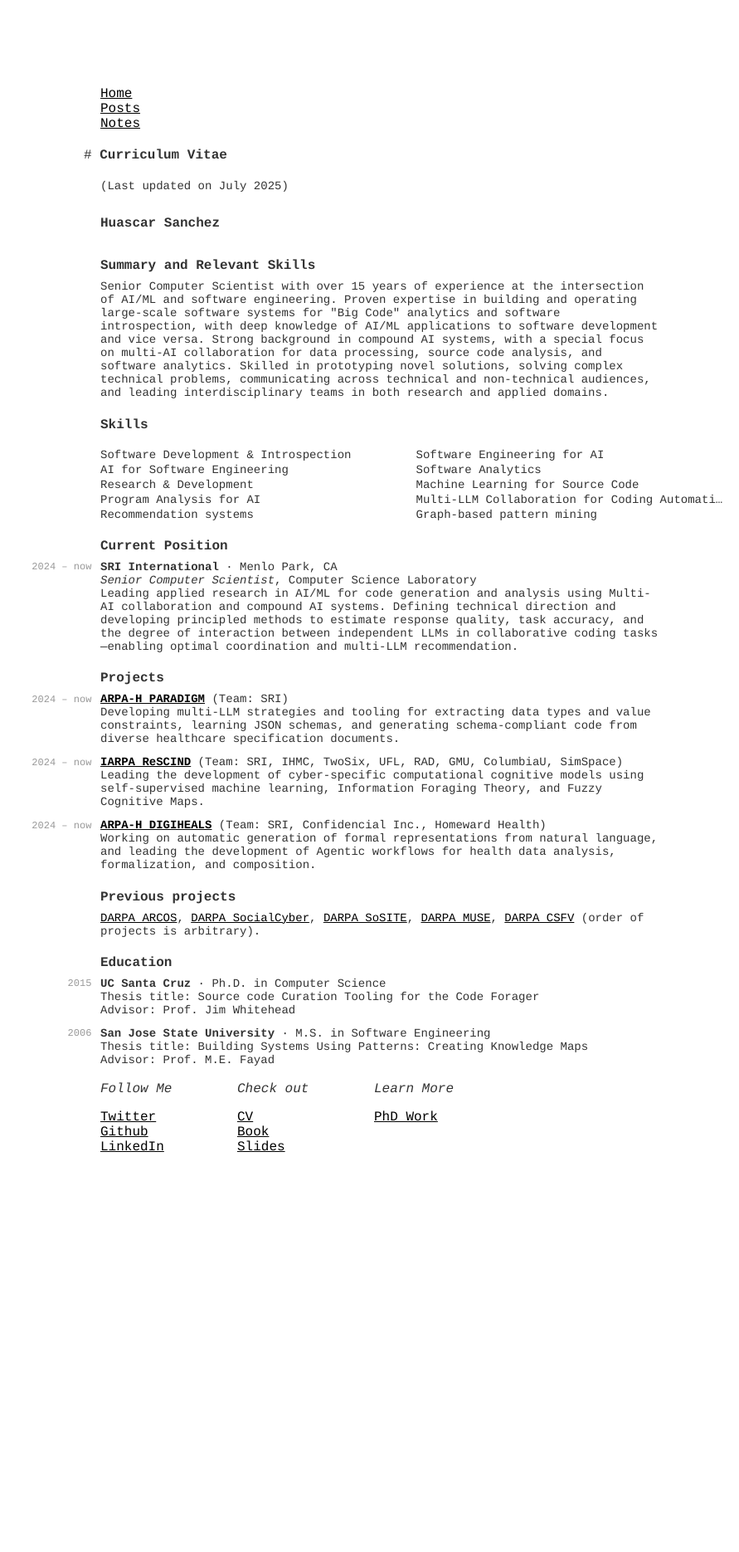
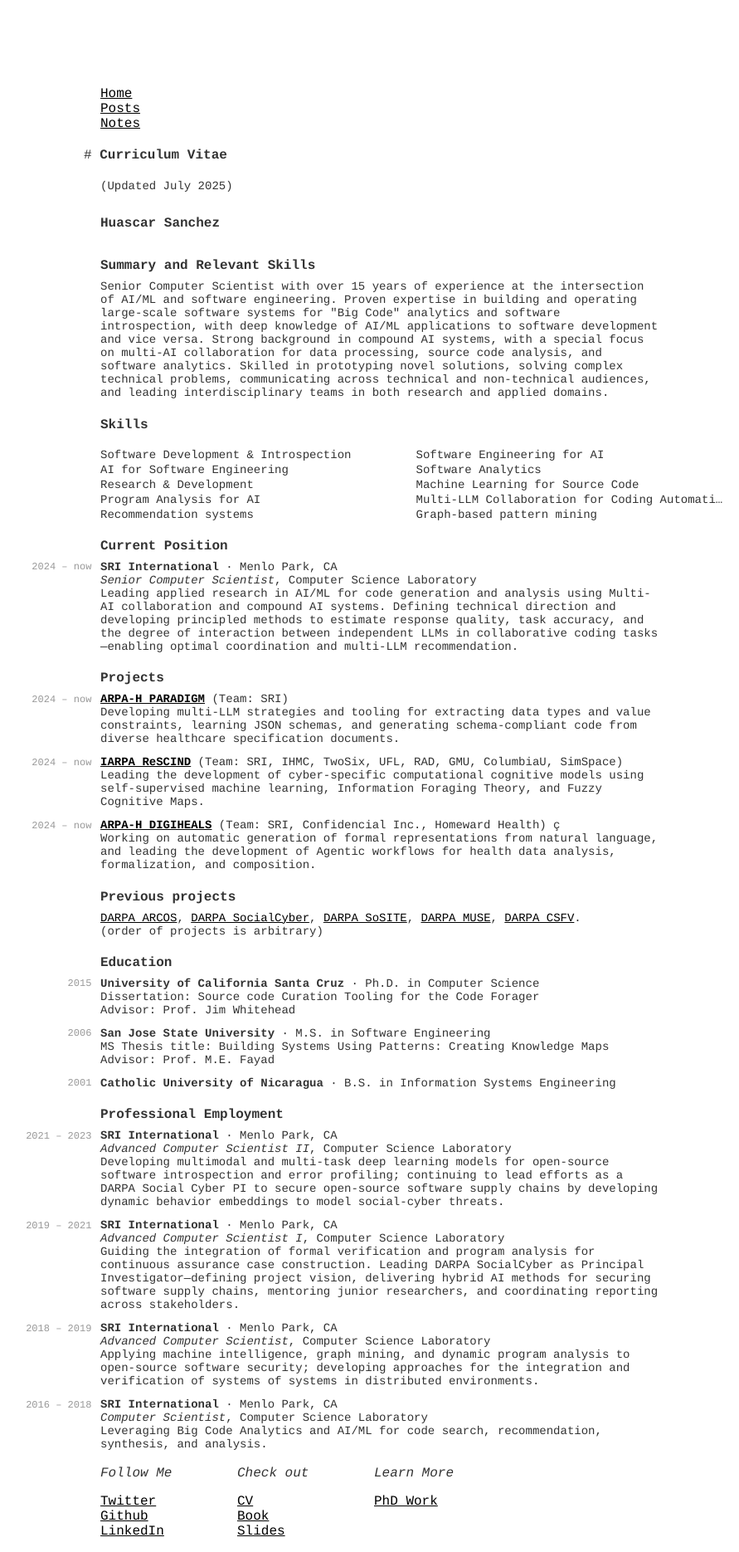
Before and after one commit to hsanchez/hsanchez.github.io, a Jekyll site: the page built from posts/notes/_posts/2017-02-01-cv.md, in a window 1280 px wide. Shown: the whole page at 83% size, without its empty margins (189-1080 px from the left). Built offline with Jekyll 4.4.1, drawn with Linux system fonts in a browser that asks for light colours; before the commit the page ends 1407 px from its top, so only the background shows below that.

Commit message:
started working on the employment section

```diff
--- a/posts/notes/_posts/2017-02-01-cv.md
+++ b/posts/notes/_posts/2017-02-01-cv.md
@@ -33,7 +33,7 @@
   <div class="section">
     <div class="entry">
       <div class="item">
-        <span class="deemph">(Last updated on July 2025)</span>
+        <span class="deemph">(Updated July 2025)</span>
       </div>
     </div>
   </div>
@@ -64,7 +64,7 @@
           <div>Graph-based pattern mining</div>
         </div>
     </div> <!-- entry -->
-</div> <!-- section -->
+</div> <!-- Summary section -->
 <div class="section">
     <div class="heading">Current Position</div>
     <div class="entry">
@@ -75,7 +75,7 @@
             <span class="deemph">Leading applied research in AI/ML for code generation and analysis using Multi-AI collaboration and compound AI systems. Defining technical direction and developing principled methods to estimate response quality, task accuracy, and the degree of interaction between independent LLMs in collaborative coding tasks&mdash;enabling optimal coordination and multi-LLM recommendation.</span>
         </div>
     </div>
-</div> <!-- section -->
+</div> <!-- Current Position section -->
 <div class="section">
     <div class="heading">Projects</div>
     <div class="entry">
@@ -95,24 +95,25 @@
     <div class="entry">
         <div class="year">2024 &ndash; now</div>
         <div class="item">
-            <span class="bold"><a href="https://arpa-h.gov/research-and-funding/programs/digiheals">ARPA-H DIGIHEALS</a></span> (Team: SRI, Confidencial Inc., Homeward Health) <br />
+            <span class="bold"><a href="https://arpa-h.gov/research-and-funding/programs/digiheals">ARPA-H DIGIHEALS</a></span> (Team: SRI, Confidencial Inc., Homeward Health) ç
             <span class="deemph">Working on automatic generation of formal representations from natural language, and leading the development of Agentic workflows for health data analysis, formalization, and composition.</span>
         </div>
     </div>
     <div class="heading">Previous projects</div>
     <div class="entry">
       <div class="item">
-        <span class="deemph"><a href="https://www.darpa.mil/program/automated-rapid-certification-of-software">DARPA ARCOS</a>, <a href="https://www.darpa.mil/program/hybrid-ai-to-protect-integrity-of-open-source-code">DARPA SocialCyber</a>, <a href="https://www.darpa.mil/program/system-of-systems-integration-technology-and-experimentation">DARPA SoSITE</a>, <a href="https://www.darpa.mil/program/mining-and-understanding-software-enclaves">DARPA MUSE</a>, <a href="https://www.darpa.mil/program/crowd-sourced-formal-verification">DARPA CSFV</a> (order of projects is arbitrary).</span>
+        <span class="deemph"><a href="https://www.darpa.mil/program/automated-rapid-certification-of-software">DARPA ARCOS</a>, <a href="https://www.darpa.mil/program/hybrid-ai-to-protect-integrity-of-open-source-code">DARPA SocialCyber</a>, <a href="https://www.darpa.mil/program/system-of-systems-integration-technology-and-experimentation">DARPA SoSITE</a>, <a href="https://www.darpa.mil/program/mining-and-understanding-software-enclaves">DARPA MUSE</a>, <a href="https://www.darpa.mil/program/crowd-sourced-formal-verification">DARPA CSFV</a>.</span> <br />
+        <span>(order of projects is arbitrary)</span>
       </div>
     </div>
-</div> <!-- section -->
+</div> <!-- Projects section -->
 <div class="section">
 	<div class="heading">Education</div>
 	<div class="entry">
 		<div class="year">2015</div>
 		<div class="item">
-			<span class="bold">UC Santa Cruz</span> &middot; Ph.D. in Computer Science <br />
-			<span class="deemph">Thesis title: Source code Curation Tooling for the Code Forager <br />
+			<span class="bold">University of California Santa Cruz</span> &middot; Ph.D. in Computer Science <br />
+			<span class="deemph">Dissertation: Source code Curation Tooling for the Code Forager <br />
 				Advisor: Prof. Jim Whitehead</span>
 		</div>
 	</div>
@@ -120,10 +121,51 @@
 		<div class="year">2006</div>
 		<div class="item">
 			<span class="bold">San Jose State University</span> &middot; M.S. in Software Engineering <br />
-			<span class="deemph">Thesis title: Building Systems Using Patterns: Creating Knowledge Maps <br />
+			<span class="deemph">MS Thesis title: Building Systems Using Patterns: Creating Knowledge Maps <br />
 					Advisor: Prof. M.E. Fayad</span>
 		</div>
-	</div> <!-- section -->
-</div>
+	</div> <!-- entry -->
+	<div class="entry">
+		<div class="year">2001</div>
+		<div class="item">
+			<span class="bold">Catholic University of Nicaragua</span> &middot; B.S. in Information Systems Engineering <br />
+		</div>
+	</div> <!-- entry -->
+</div> <!-- Education section -->
+<div class="section">
+    <div class="heading">Professional Employment</div>
+    <div class="entry">
+        <div class="year">2021 &ndash; 2023</div>
+        <div class="item">
+            <span class="bold">SRI International</span> &middot; Menlo Park, CA <br />
+            <span class="emph">Advanced Computer Scientist II</span>, Computer Science Laboratory <br/>
+            <span class="deemph">Developing multimodal and multi-task deep learning models for open-source software introspection and error profiling; continuing to lead efforts as a DARPA Social Cyber PI to secure open-source software supply chains by developing dynamic behavior embeddings to model social-cyber threats.</span>
+        </div>
+    </div>
+    <div class="entry">
+        <div class="year">2019 &ndash; 2021</div>
+        <div class="item">
+            <span class="bold">SRI International</span> &middot; Menlo Park, CA <br />
+            <span class="emph">Advanced Computer Scientist I</span>, Computer Science Laboratory <br/>
+            <span class="deemph">Guiding the integration of formal verification and program analysis for continuous assurance case construction. Leading DARPA SocialCyber as Principal Investigator&mdash;defining project vision, delivering hybrid AI methods for securing software supply chains, mentoring junior researchers, and coordinating reporting across stakeholders.</span>
+        </div>
+    </div>
+    <div class="entry">
+        <div class="year">2018 &ndash; 2019</div>
+        <div class="item">
+            <span class="bold">SRI International</span> &middot; Menlo Park, CA <br />
+            <span class="emph">Advanced Computer Scientist</span>, Computer Science Laboratory <br/>
+            <span class="deemph">Applying machine intelligence, graph mining, and dynamic program analysis to open-source software security; developing approaches for the integration and verification of systems of systems in distributed environments.</span>
+        </div>
+    </div>
+    <div class="entry">
+        <div class="year">2016 &ndash; 2018</div>
+        <div class="item">
+            <span class="bold">SRI International</span> &middot; Menlo Park, CA <br />
+            <span class="emph">Computer Scientist</span>, Computer Science Laboratory <br/>
+            <span class="deemph">Leveraging Big Code Analytics and AI/ML for code search, recommendation, synthesis, and analysis.</span>
+        </div>
+    </div>
+</div> <!-- Employment section -->
 <!-- more -->
 </div>
```
